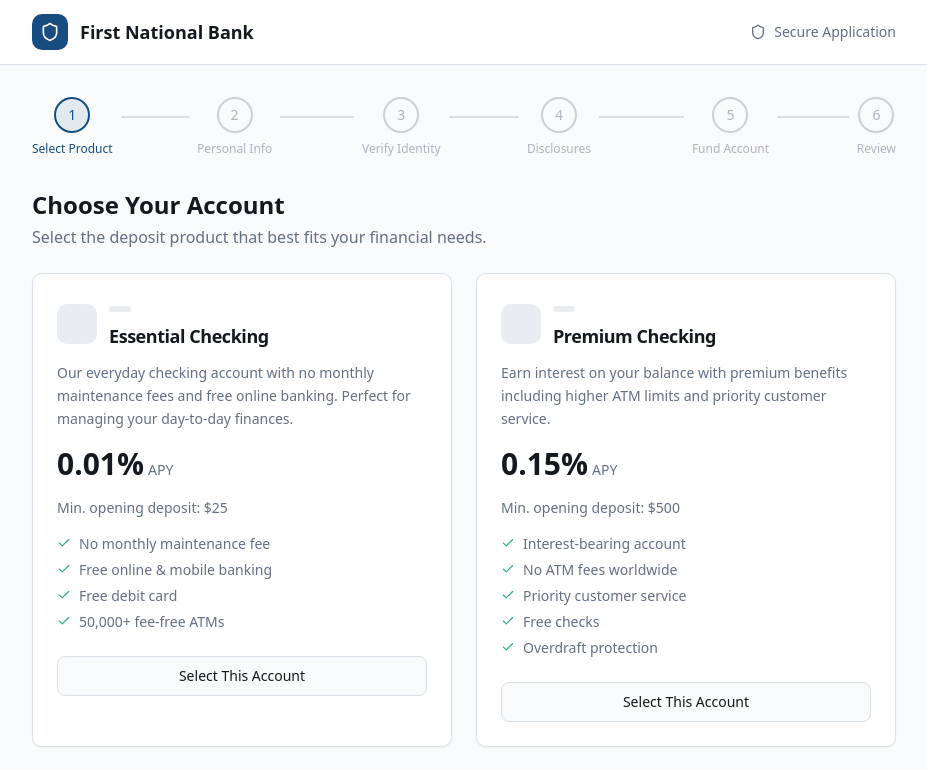
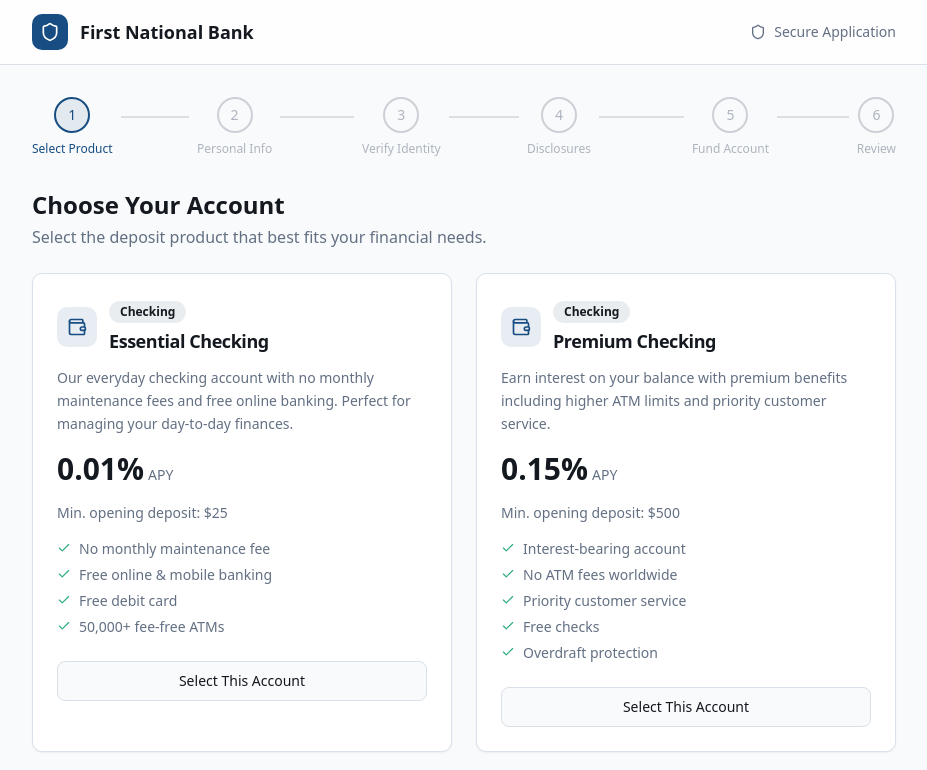
Before and after one commit to getaccrue/Accrue-AccountOpeningX-Next-Package, a Next.js app: page /apply in a window 1280 px wide. Shown: the top 770 px of the page, without its empty margins (176-1103 px from the left). Built offline with nearby package versions, Linux system fonts and the light colour scheme.

Commit message:
Update product-card.tsx

```diff
--- a/components/application/product-card.tsx
+++ b/components/application/product-card.tsx
@@ -13,7 +13,10 @@ import { Button } from "@/components/ui/button"
 import { Check, Wallet, PiggyBank, TrendingUp, Clock } from "lucide-react"
 import { cn } from "@/lib/utils"
 
-const productTypeConfig = {
+const productTypeConfig: Record<
+  string,
+  { icon: React.ComponentType<{ className?: string }>; label: string }
+> = {
   checking: {
     icon: Wallet,
     label: "Checking",
@@ -38,14 +41,13 @@ interface ProductCardProps {
   onSelect: (product: DepositProduct) => void
 }
 
-export function ProductCard({
-  product,
-  isSelected,
-  onSelect,
-}: ProductCardProps) {
-  const config = productTypeConfig[product.type]
-  //const Icon = config.icon
-  //console.log("termMonths:", product.termMonths, typeof product.termMonths, product)
+export function ProductCard({ product, isSelected, onSelect }: ProductCardProps) {
+  const config = productTypeConfig[product.type ?? ""] // safe lookup
+  const Icon = config?.icon
+  const typeLabel =
+    config?.label ??
+    (product.type ? product.type.replace(/_/g, " ") : "N/A") // fallback label
+
   return (
     <Card
       className={cn(
@@ -68,19 +70,22 @@ export function ProductCard({
           <Check className="h-3.5 w-3.5 text-primary-foreground" />
         </div>
       )}
+
       <CardHeader className="pb-3">
         <div className="flex items-center gap-3">
           <div className="flex h-10 w-10 items-center justify-center rounded-lg bg-primary/10">
+            {Icon ? <Icon className="h-5 w-5 text-primary" /> : null}
+          </div>
 
-          </div>
           <div>
             <Badge variant="secondary" className="mb-1 text-xs">
-
+              {typeLabel}
             </Badge>
             <CardTitle className="text-lg">{product.name}</CardTitle>
           </div>
         </div>
       </CardHeader>
+
       <CardContent className="flex flex-col gap-4">
         <CardDescription className="text-sm leading-relaxed">
           {product.description}
@@ -88,25 +93,25 @@ export function ProductCard({
 
         <div className="flex items-baseline gap-1">
           <span className="text-3xl font-bold text-foreground">
-            {product.interestRate.toFixed(2)}%
+            {Number(product.interestRate).toFixed(2)}%
           </span>
           <span className="text-sm text-muted-foreground">APY</span>
         </div>
 
         <div className="text-sm text-muted-foreground">
           {"Min. opening deposit: $"}
-          {product.minOpeningDeposit.toLocaleString()}
-          {product.termMonths && (
+          {Number(product.minOpeningDeposit).toLocaleString()}
+          {product.termMonths ? (
             <span className="ml-2">
               {"| "}
               {product.termMonths}
               {"-month term"}
             </span>
-          )}
+          ) : null}
         </div>
 
         <ul className="flex flex-col gap-1.5">
-          {product.features.map((feature) => (
+          {(product.features ?? []).map((feature) => (
             <li
               key={feature}
               className="flex items-start gap-2 text-sm text-muted-foreground"
```
